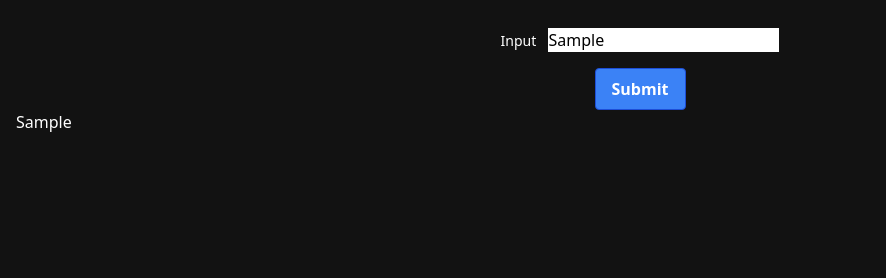
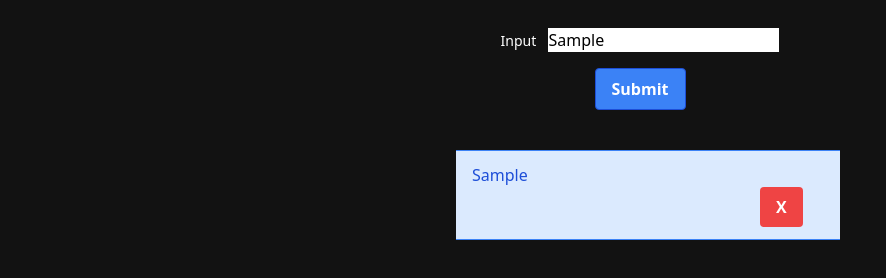
Before and after one commit to jacobmollan/Todo_List-App, a plain HTML site: page app/index.html in a window 1280 px wide. Both pictures are taken after typing "Sample" into the empty fields and a click on the button "Submit". Shown: the part 64-342 px from the top of the page, without its empty margins (0-886 px from the left). Drawn offline with Linux system fonts and the light colour scheme.

Commit message:
fully functional, ready for publishing

```diff
--- a/app/index.html
+++ b/app/index.html
@@ -25,8 +25,8 @@
            <button type="button" id="button" class="bg-blue-500 hover:bg-blue-700 text-white font-bold py-2 px-4 border border-blue-700 rounded">Submit</button>
         </div>
     </form>
-    <div class="ml-4">
-        <ul id="list" class="list-dist text-white">
+    <div class="ml-4 mt-10 m-auto">
+        <ul id="list" class="list-dist text-white overflow-x-auto">
 
         </ul>
     </div>
--- a/app/scripts/index.js
+++ b/app/scripts/index.js
@@ -6,18 +6,35 @@ const version_display = document.querySelector("#version-display");
 console.log(version_display);
 version_display === null || version_display === void 0 ? void 0 : version_display.append(version);
 //App starts here
+function dismiss(el) {
+    el.parentNode.style.display = 'none';
+}
+;
 const submitbtn = document.querySelector("#button");
 submitbtn === null || submitbtn === void 0 ? void 0 : submitbtn.addEventListener("click", (event) => {
     console.log("button click detected");
     //Code starts here
     let formdata = document.getElementById("todo");
     if (formdata.value.length == 0) {
-        alert("please enter a value");
+        alert("Please enter a value!");
         return false;
     }
+    let div = document.createElement("div");
     let ul = document.getElementById("list");
     let li = document.createElement("li");
+    let btn = document.createElement("button");
     let text = document.createTextNode(formdata.value);
+    //Div code
+    div.appendChild(li);
+    div.className = "block bg-blue-100 border-t border-b border-blue-500 text-blue-700 px-4 py-3 w-96 min-h-min m-auto max-w-lg";
+    //Button code
+    btn.appendChild(document.createTextNode("X"));
+    btn.className = "inline-block bg-red-500 text-white font-bold py-2 px-4 rounded ml-72";
     li.appendChild(text);
-    ul === null || ul === void 0 ? void 0 : ul.appendChild(li);
+    li.appendChild(btn);
+    li.className = "inline-block break-words break-all";
+    ul === null || ul === void 0 ? void 0 : ul.appendChild(div);
+    div.appendChild(li);
+    let parent = btn.parentElement;
+    parent.setAttribute("onClick", "dismiss(this)");
 });
```
Also changed, not shown: app/css/styles.css.
